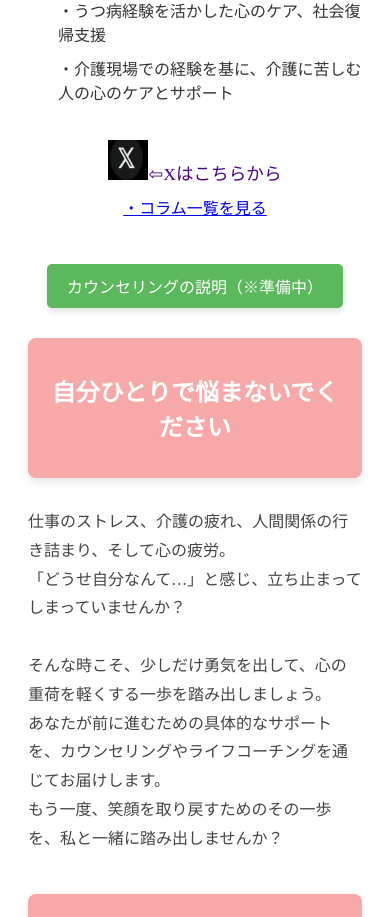
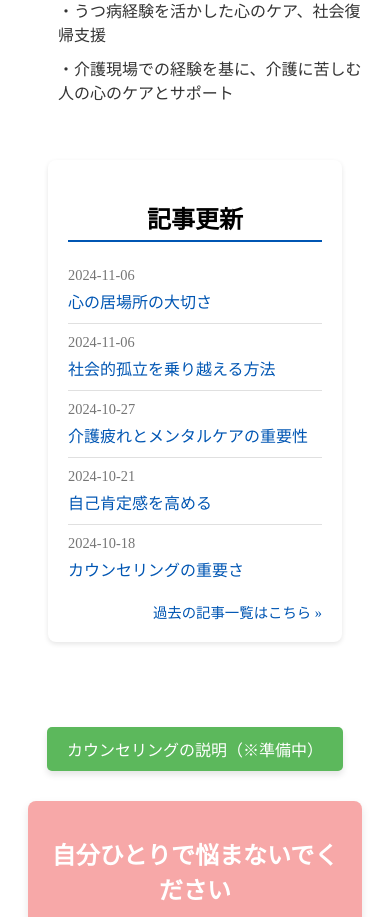
Before and after one commit to yasuhikasa/nshinri, a Next.js app: page / in a window 390 px wide. Shown: the part 900-1817 px from the top of the page. Built offline with nearby package versions, Linux system fonts and the light colour scheme.

Commit message:
内部リンク修正

```diff
--- a/src/pages/index.module.css
+++ b/src/pages/index.module.css
@@ -253,6 +253,81 @@
   background-color: #4cae4c;
 }
 
+.container {
+  max-width: 1000px;
+  margin: 0 auto;
+  padding: 20px;
+}
+
+.notifications {
+  margin: 20px 0;
+  padding: 20px;
+  background-color: #fff;
+  border-radius: 8px;
+  box-shadow: 0 2px 5px rgba(0, 0, 0, 0.1);
+}
+
+.notificationsHeading {
+  font-size: 1.5rem;
+  font-weight: bold;
+  margin-bottom: 15px;
+  border-bottom: 2px solid #0056b3;
+  padding-bottom: 5px;
+}
+
+.notificationList {
+  list-style: none;
+  padding: 0;
+  margin: 0;
+}
+
+.notificationItem {
+  display: flex;
+  justify-content: space-between;
+  align-items: center;
+  padding: 10px 0;
+  border-bottom: 1px solid #e0e0e0;
+}
+
+.notificationItem:last-child {
+  border-bottom: none;
+}
+
+.notificationDate {
+  font-size: 0.9rem;
+  color: #757575;
+  flex-basis: 30%;
+  text-align: left;
+}
+
+.notificationTitle {
+  font-size: 1rem;
+  color: #0056b3;
+  text-decoration: none;
+  flex-basis: 70%;
+  text-align: left;
+}
+
+.notificationTitle:hover {
+  text-decoration: underline;
+}
+
+.notificationMore {
+  margin-top: 10px;
+  text-align: right;
+}
+
+.notificationMore a {
+  font-size: 0.9rem;
+  color: #0056b3;
+  text-decoration: none;
+}
+
+.notificationMore a:hover {
+  text-decoration: underline;
+}
+
+
 /* 小さな画面向けのレスポンシブ文字サイズ調整 */
 @media (max-width: 768px) {
   .heading {
@@ -293,4 +368,17 @@
   .storyBlock p {
     font-size: 1rem;
   }
-}
+
+    .notificationItem {
+      flex-direction: column;
+      align-items: flex-start;
+    }
+
+    .notificationDate {
+      margin-bottom: 5px;
+    }
+
+    .notificationTitle {
+      text-align: left;
+    }
+  }
--- a/src/pages/index.tsx
+++ b/src/pages/index.tsx
@@ -4,6 +4,65 @@ import styles from './index.module.css'; // CSSモジュールをインポート
 import Header from '../components/Header';
 import { NextSeo } from 'next-seo';
 import Link from 'next/link';
+import fs from "fs";
+import path from "path";
+import matter from "gray-matter";
+
+
+export async function getStaticProps() {
+  const postsDirectory = path.join(process.cwd(), "contents", "posts");
+  console.log("postsDirectory:", postsDirectory); // ディレクトリパスを確認
+
+  if (!fs.existsSync(postsDirectory)) {
+    console.error("ディレクトリが存在しません:", postsDirectory);
+    return {
+      props: {
+        notifications: [],
+      },
+    };
+  }
+
+  const filenames = fs.readdirSync(postsDirectory);
+  console.log("filenames:", filenames); // ファイル名一覧を確認
+
+  if (filenames.length === 0) {
+    console.warn("通知ファイルが見つかりません");
+    return {
+      props: {
+        notifications: [],
+      },
+    };
+  }
+
+  const notifications = filenames.map((filename) => {
+    const filePath = path.join(postsDirectory, filename);
+    console.log("filePath:", filePath); // 各ファイルのパスを確認
+
+    const fileContents = fs.readFileSync(filePath, "utf8");
+    console.log("fileContents:", fileContents); // ファイル内容を確認
+
+    const { data } = matter(fileContents);
+    console.log("data:", data); // 解析したデータを確認
+
+    return {
+      slug: filename.replace(".md", ""),
+      title: data.title,
+      date: data.date,
+      description: data.description,
+    };
+  });
+
+  notifications.sort((a, b) => new Date(b.date).getTime() - new Date(a.date).getTime());
+  console.log("notifications:", notifications); // 最終的な通知データを確認
+
+  return {
+    props: {
+      notifications,
+    },
+  };
+}
+
+
 
 
 // 構造化データのJSON-LD形式
@@ -24,7 +83,9 @@ const jsonLd = {
   }
 };
 
-const Home = () => {
+const Home = ({ notifications }: { notifications?: { slug: string; title: string; date: string; description: string }[] }) => {
+  const safeNotifications = notifications || [];
+
   return (
     <>
       {/* NextSeoを使ったSEO設定 */}
@@ -105,19 +166,46 @@ const Home = () => {
         </div>
 
         {/* SNSリンク */}
-        <div className={styles.sns}>
+        {/* <div className={styles.sns}>
           <a href="https://x.com/N6209316426525" target="_blank" rel="noopener noreferrer">
             <Image src="/x.png" alt="x" width={40} height={40} />
             　⇦Xはこちらから
           </a>
-        </div>
+        </div> */}
 
         {/* 内部リンクへの改善 */}
-        <div className={styles.linkSection}>
+        {/* <div className={styles.linkSection}>
           <Link href="/posts"  legacyBehavior>
             <a className={styles.link}>・コラム一覧を見る</a>
           </Link>
-        </div>
+        </div> */}
+    <div className={styles.container}>
+      {/* お知らせセクション */}
+      <div className={styles.notifications}>
+        <h2 className={styles.notificationsHeading}>記事更新</h2>
+        <ul className={styles.notificationList}>
+        {safeNotifications.length > 0 ? (
+              safeNotifications.map((note, index) => (
+              <li key={index} className={styles.notificationItem}>
+                <span className={styles.notificationDate}>{note.date}</span>
+                <Link href={`/posts/${note.slug}`} legacyBehavior>
+                  <a className={styles.notificationTitle}>{note.title}</a>
+                </Link>
+              </li>
+            ))
+          ) : (
+            <p>現在お知らせはありません。</p>
+          )}
+        </ul>
+        {safeNotifications.length > 0 && (
+          <div className={styles.notificationMore}>
+            <Link href="/posts" legacyBehavior>
+              <a>過去の記事一覧はこちら &raquo;</a>
+            </Link>
+          </div>
+        )}
+      </div>
+    </div>
 
         {/* 行動の促し */}
         <div className={styles.actionBlock}>
```
Also changed, not shown: src/pages/posts/Post.module.css (+31 -0 lines), src/pages/posts/[slug].tsx (+24 -1 lines), src/utils/getRelatedPosts.ts (added, +24 -0 lines).
